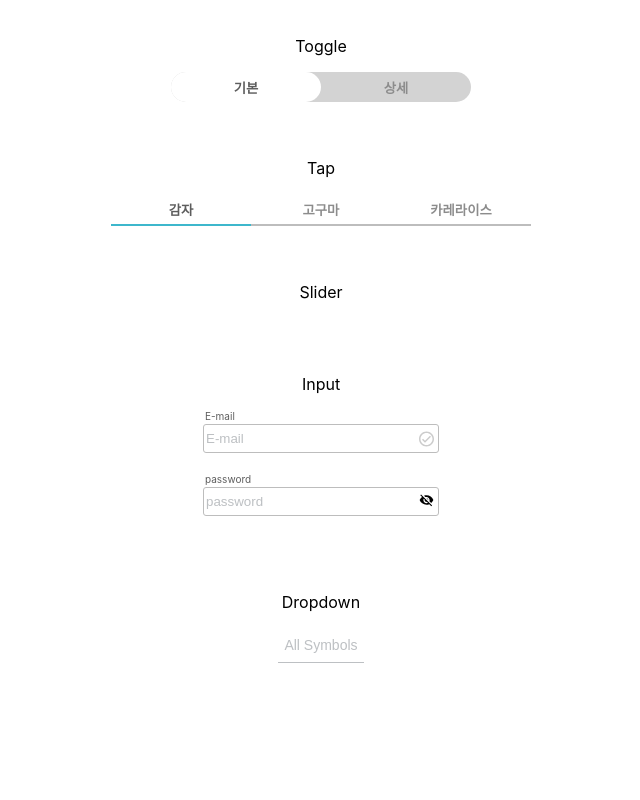
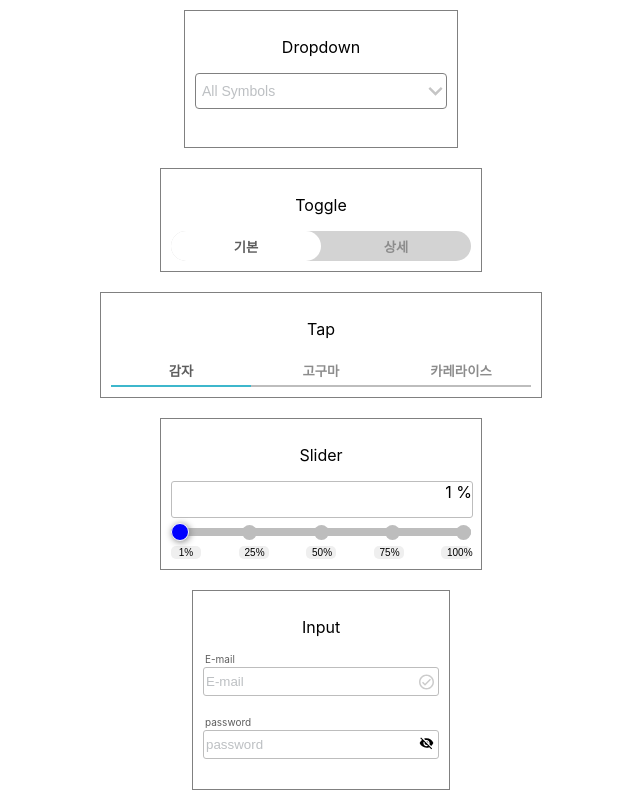
Before and after one commit to jyi3479/wanted_pre_onboarding, a React (Create React App) app: page / in a window 1280 px wide. Shown: the whole page, without its empty margins (319-959 px from the left). Built offline with nearby package versions, Linux system fonts and the light colour scheme.

Commit message:
슬라이더 기능 완료

```diff
--- a/src/App.js
+++ b/src/App.js
@@ -9,6 +9,10 @@ function App() {
   return (
     <Container>
       <Box>
+        <Title>Dropdown</Title>
+        <Dropdown />
+      </Box>
+      <Box>
         <Title>Toggle</Title>
         <Toggle />
       </Box>
@@ -18,16 +22,12 @@ function App() {
       </Box>
       <Box>
         <Title>Slider</Title>
-        {/* <Slider /> */}
+        <Slider />
       </Box>
 
       <Box>
         <Title>Input</Title>
         <Input />
-      </Box>
-      <Box>
-        <Title>Dropdown</Title>
-        <Dropdown />
       </Box>
     </Container>
   );
@@ -40,7 +40,9 @@ const Container = styled.div`
 `;
 
 const Box = styled.div`
-  margin: 20px;
+  border: 1px solid grey;
+  margin: 10px;
+  padding: 10px;
 `;
 
 const Title = styled.p`
--- a/src/components/Dropdown.js
+++ b/src/components/Dropdown.js
@@ -1,9 +1,24 @@
-import React from "react";
+import React, { useState } from "react";
 import styled from "styled-components";
+import { ReactComponent as Arrow } from "../image/arrow.svg";
 
 const Dropdown = () => {
-  const [category, setCategory] = React.useState("");
-  const [active, setActive] = React.useState(false); // select 활성화 여부
+  const list = [
+    "ACHUSD.PERP",
+    "BTCUSD.PERP",
+    "ETHUSD.PERP",
+    "BCHUSD.PERP",
+    "LTCUSD.PERP",
+    "XRPUSD.PERP",
+    "DFAUSD.PERP",
+    "AWOUSD.PERP",
+    "DOGEUSD.PERP",
+    "WEMIXUSD.PERP",
+  ];
+  const [category, setCategory] = useState("");
+  const [active, setActive] = useState(false); // select 활성화 여부
+  const [searchTerm, setSearchterm] = useState("");
+  const [targetList, setTargetList] = useState(list);
   // 드롭박스 - 라벨을 클릭시 옵션 목록이 열림/닫힘
   const selectClick = () => {
     setActive(!active);
@@ -13,25 +28,41 @@ const Dropdown = () => {
     setActive(!active);
   };
 
+  const searchList = (e) => {
+    setSearchterm(e.target.value);
+  };
+
   return (
     <>
       <Box>
         <Select className={active ? "active" : category ? "ok" : ""}>
+          <Arrow />
           <button
             className="label"
             onClick={() => {
               selectClick();
             }}
           >
-            All Symbols
+            {category ? category : "All Symbols"}
           </button>
           <ul className="optionList" id={active ? "active" : ""}>
+            <input onChange={searchList}></input>
             <li className="optionItem" onClick={optionClick}>
-              1
+              All Symbols
             </li>
-            <li className="optionItem" onClick={optionClick}>
-              2
-            </li>
+            {list
+              .filter((el) => {
+                if (searchTerm.includes(" ")) {
+                  return el;
+                } else if (el.toLowerCase().includes(searchTerm.toLowerCase())) {
+                  return el;
+                }
+              })
+              .map((el) => (
+                <li key={el} className="optionItem" onClick={optionClick}>
+                  {el}
+                </li>
+              ))}
           </ul>
         </Select>
       </Box>
@@ -48,21 +79,28 @@ const Box = styled.div`
 
 const Select = styled.div`
   position: relative;
-  width: 100%;
+  width: 250px;
   padding: 8px 0;
-  border: none;
-  border-bottom: 1px solid rgba(124, 130, 136, 0.5);
+  border: 1px solid grey;
+  border-radius: 4px;
   outline: none;
-  img {
+  svg {
     position: absolute;
-    top: 8px;
-    right: 0;
-    width: 16px;
+    top: 12px;
+    right: 3px;
+    width: 15px;
+  }
+
+  input {
+    width: 100%;
+    outline: none;
+    border: none;
+    border-bottom: 1px solid grey;
+    padding-bottom: 6px;
   }
 
   &.active {
     outline: none;
-    border-bottom: 1px solid #4149d3;
     .label {
       color: rgba(124, 130, 136, 1);
     }
@@ -93,18 +131,18 @@ const Select = styled.div`
     transform: scaleY(0);
     transform-origin: 0px 0px;
     position: absolute;
-    top: 40px;
+    top: 22px;
     left: 0;
     width: 100%;
-    height: 300px;
     background: #fff;
     box-shadow: 0 4px 8px 0 rgba(3, 1, 2, 0.08);
+    border: 1px solid grey;
     border-radius: 4px;
     overflow: hidden;
     transition: 0.2s ease-in;
     opacity: 0;
     padding: 6px 0;
-    z-index: 2;
+    z-index: 10;
     > li {
       font-size: 12px;
       padding: 9px 10px;
--- a/src/components/Slider.js
+++ b/src/components/Slider.js
@@ -1,19 +1,114 @@
-import React from "react";
+import React, { useState } from "react";
 import styled from "styled-components";
 
 const Slider = () => {
+  const [value, setValue] = useState(1);
+  const valueList = [1, 25, 50, 75, 100];
+
   return (
-    <>
-      <ValueBox>36%</ValueBox>
-    </>
+    <Container>
+      <ValueBox>{value} % </ValueBox>
+      <Bar>
+        {valueList.map((el) => (
+          <Circle key={el} isFull={value > el} />
+        ))}
+        <TargetBar
+          type="range"
+          value={value}
+          min="1"
+          onChange={(e) => {
+            setValue(e.target.value);
+          }}
+        />
+      </Bar>
+      <ButtonBox>
+        {valueList.map((el) => (
+          <button
+            key={el}
+            onClick={() => {
+              setValue(el);
+            }}
+          >
+            {el}%
+          </button>
+        ))}
+      </ButtonBox>
+    </Container>
   );
 };
 
+const Container = styled.div`
+  width: 300px;
+`;
+
 const ValueBox = styled.div`
-  width: 300px;
+  width: 100%;
   height: 35px;
   border: 1px solid #bdbdbd;
   border-radius: 3px;
+
+  text-align: right;
+`;
+
+const Bar = styled.div`
+  position: relative;
+  background: #bdbdbd;
+  width: 100%;
+  height: 8px;
+  border-radius: 8px;
+  display: flex; // HighLight와 Circle이 한 줄에 붙어있게 하도록.
+  align-items: center; // 수직으로는 중앙에 배치
+  justify-content: space-between;
+  margin: 10px auto;
+`;
+
+const Circle = styled.div`
+  ${(props) => (props.isFull ? `background: blue;` : `background: #bdbdbd;`)}
+
+  height: 15px;
+  width: 15px;
+  border-radius: 50%;
+`;
+
+const TargetBar = styled.input`
+  -webkit-appearance: none;
+  position: absolute;
+  width: 100%;
+  height: 8px;
+  border-radius: 8px;
+  margin: 10px auto;
+  background: #bdbdbd;
+
+  background: linear-gradient(to right, blue 0%, blue ${(props) => props.value}%, #bdbdbd ${(props) => props.value}%, #bdbdbd 100%);
+
+  &::-webkit-slider-thumb {
+    -webkit-appearance: none;
+    appearance: none;
+    width: 18px;
+    height: 18px;
+    border-radius: 50%;
+    border: 1.5px solid white;
+    background: blue;
+    box-shadow: 1px 1px 7px grey;
+    cursor: pointer;
+  }
+`;
+
+const ButtonBox = styled.div`
+  width: 100%;
+  display: flex;
+  justify-content: space-between;
+
+  button {
+    width: 30px;
+    border: none;
+    border-radius: 5px;
+
+    font-size: 10px;
+    text-align: center;
+
+    cursor: pointer;
+  }
 `;
 
 export default Slider;
```
